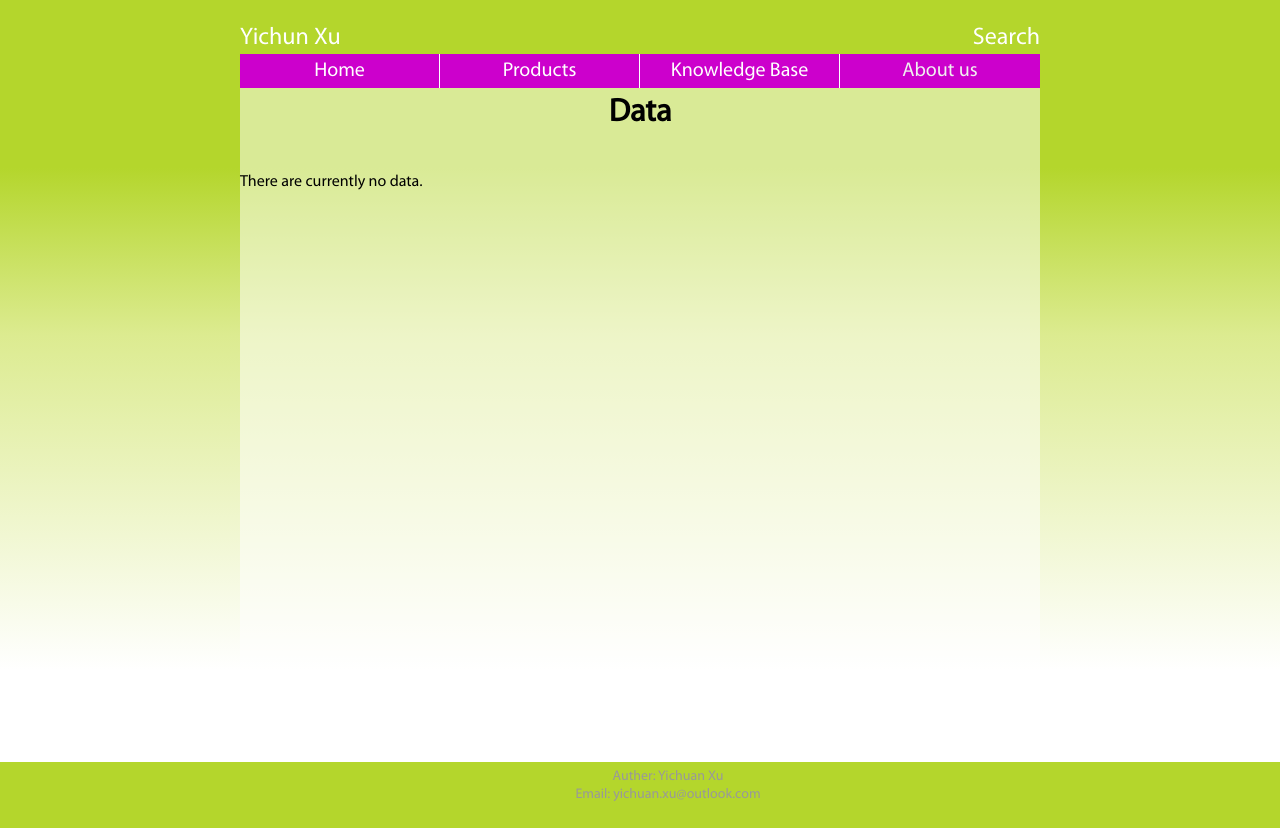
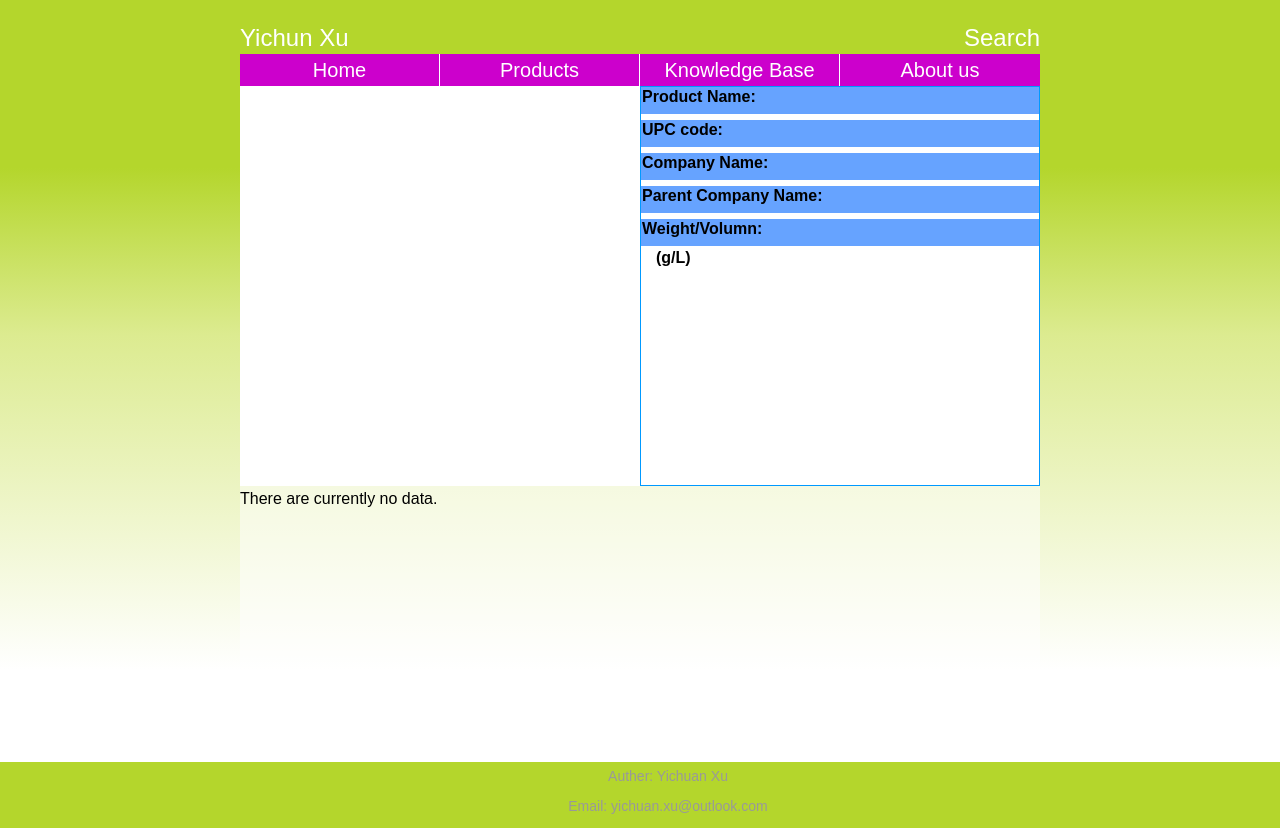
Before and after one commit to avenxyc/HT, a PHP site: page /view-specific.php?upccode=1 in a window 1280 px wide. Before the commit the page ends 801 px from the top, so only its background shows below. Run offline with PHP 8.4, Linux system fonts and the light colour scheme; data that the repository does not hold is empty; some libraries are stand-ins or nearby versions.

Commit message:
Finish Ajax part and product detail part
The float attr might be affected by box-shadow

```diff
--- a/includes/header.html
+++ b/includes/header.html
@@ -22,9 +22,9 @@
   <div id="nav-bar">
     <ul>
       <li><a href="index.php">Home</a></li>
-      <li><a href="add.php">Products</a></li>
-      <li><a href="view.php">Knowledge Base</a></li>
-      <li>About us</li>
+      <li><a href="search.php">Products</a></li>
+      <li><a href="#">Knowledge Base</a></li>
+      <li><a href="#">About us</a></li>
     </ul>
     <br />
   </div>
--- a/includes/style.css
+++ b/includes/style.css
@@ -1,9 +1,9 @@
 @charset "utf-8";
 /* CSS Document */
-@font-face {
+/*@font-face {
 font-family: MYRIADPRO-REGULAR;
 src: url("includes/myriad-pro/MYRIADPRO-REGULAR.otf") format("opentype");
-}
+}*/
 
 body {
 	background-image: linear-gradient(bottom, rgb(255,255,255) 12%, rgb(220,235,144) 56%, rgb(180,214,44) 78%);
@@ -21,7 +21,7 @@
 		color-stop(0.78, rgb(180,214,44))
 	);
 	color:#FFFFFF;
-	font-family: MYRIADPRO-REGULAR;
+	font-family: Arial, Helvetica, sans-serif;
 	font-size:14px;
 
 }
@@ -99,6 +99,7 @@
 #nav-bar li:hover {
 	box-shadow: 0px 0px 5px #CC00FF;
 	font-weight: bold;
+	z-index: 10;
 }
 
 #slider-wrapper {
@@ -228,20 +229,66 @@
 
 
 
-/*CSS script for search.css*/
+/*CSS script for search.php*/
 #filter {
 	background-image:url(../images/recycle_its_easy.jpg);
 	background-size: 800px auto;
 	height: 330px;
-	z-index: -50;
 }
 
-#filter select,input,p {
+#search_wrapper p {
 	display: inline;
 }
 
 #search_wrapper{
+	z-index: 50;
+	left: 0px;
 	position: relative;
-	left: 10px;
-	top: 400px;
+	top: 60%;
 }
+
+/*add a product button*/
+#add_p{
+	position: relative;
+	right: 0px;
+	top: 170px;
+	float:right;
+}
+
+
+/*CSS script for view-specific.php*/
+#view-specific-detail {
+	display:block;
+	/*this top attr is to remove the gap between the nab-bar and the content due to the  floating problem*/
+	top: -4px;
+	position: relative;
+}
+#view-specific-image  {
+	float:left;
+	width: 400px;
+	height: 400px;
+	background-color:rgba(255,255,255,1)
+}
+
+#view-specific-info {
+	position:static;
+	float:right;
+	width: 398px;
+	height: 398px;
+	font-weight:bold;
+	border: 1px solid rgba(0,153,255,1);
+	background-color: rgba(255,255,255,1);
+}
+
+#view-specific-info >p[class='title']{
+	margin: 0;
+	padding: 1px;
+	height: 25px;
+	background-color: rgba(0,102,255,0.6);
+}
+
+#view-specific-info >p[class='info']{
+	margin: 0;
+	padding: 3px 15px;
+	background-color: rgba(255,255,255,1);
+}
--- a/view-specific.php
+++ b/view-specific.php
@@ -4,23 +4,47 @@
 $title_name= 'View';
 include ('includes/header.html');
 echo "<script src=\"includes/view-specific-jQuery.js\"></script>";
-// Page header:
-echo '<h1 style="text-align:center">Data</h1>';
 
+// Get the upccode and region_val
 $upccode = $_GET['upccode'];
+$rv = $_GET['region'];
 
-if(empty($_REQUEST['n_region'])){
-echo $_REQUEST['n_region']. "<br />";
-}else{
-	echo "It is empty";
-}
 
 require_once ('mysqli_connect.php'); // Connect to the db.
+
+$q1 = "SELECT * from products where products.upccode= ".$upccode.";";
+$Pinfo = mysqli_query($dbc,$q1);
+$product = mysqli_fetch_assoc($Pinfo);
+
+
+//Web Page layout.
+echo '<br /><div id="view-specific-detail">';
+echo '<div id="view-specific-image"></div>';
+echo '<div id="view-specific-info">
+				<p class="title">Product Name: </p>
+				<p class="info">'.$product['description'].'</p>
+				<p class="title">UPC code: </p>
+				<p class="info">'.$product['upccode'].'</p>
+				<p class="title">Company Name: </p>
+				<p class="info">'.$product['company_name'].'</p>
+				<p class="title">Parent Company Name: </p>
+				<p class="info">'.$product['parent_company'].'</p>
+				<p class="title">Weight/Volumn: </p>
+				<p class="info">'.$product['weight'].'(g/L)</p>
+
+
+			</div>';
+echo '</div>';
+
+
+
+
+
 
 // Make the query:
 $q = "SELECT * from constituents, products, prod_const, regions_recyclability
 				where products.upccode = prod_const.upccode and prod_const.upccode= ".$upccode."
-							and prod_const.cname=constituents.cname
+							and prod_const.cname=constituents.cname and regions_recyclability.region_name ='".$rv."'
 							and constituents.cname = regions_recyclability.cname order by regions_recyclability.region_name";
 $r = mysqli_query($dbc, $q); // Run the query.
 
@@ -35,7 +59,7 @@
 	// Fetch and print all the records:
 	  echo '<p><table border="2">';
 		echo '<tr>
-				<th>description</th>
+				<th>Product Name</th>
 				<th>parent_company</th>
 				<th>constituent name</th>
 				<th>constituent weight</th>
```
Also changed, not shown: query.php (+34 -7 lines), search.php (+8 -2 lines).
